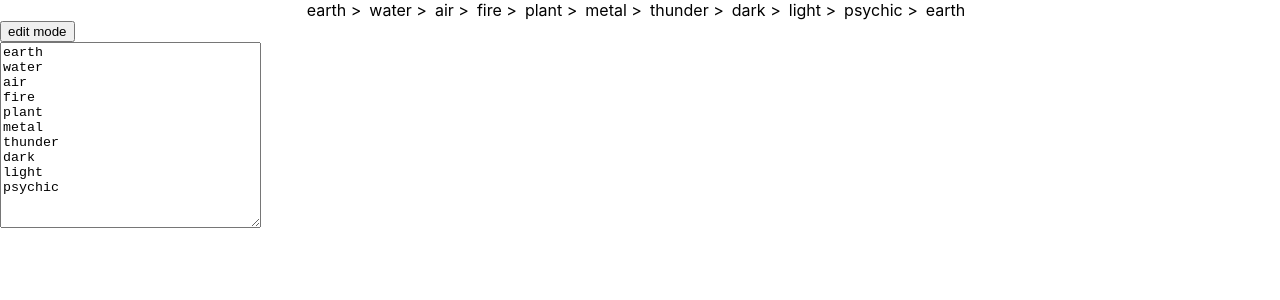
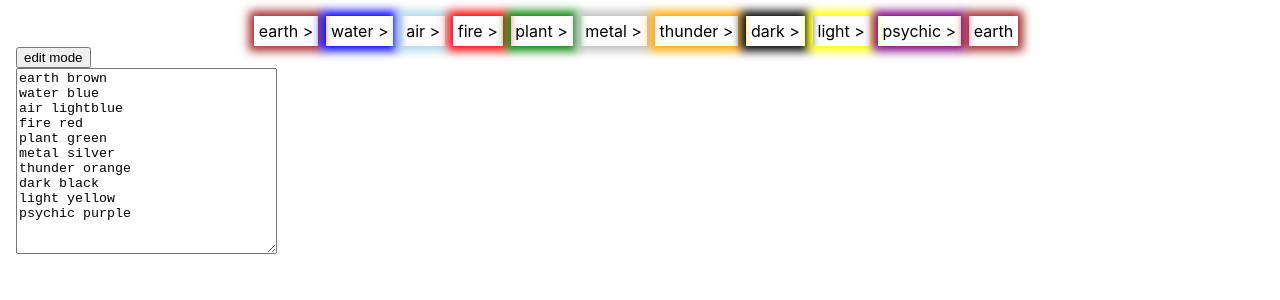
Before and after one commit to reergymerej/afew, a React (Create React App) app: page / in a window 1280 px wide. Both pictures are taken after a click on the button "edit mode". Shown: the top 300 px of the page. Built offline with nearby package versions, Linux system fonts and the light colour scheme.

Commit message:
Add colors

```diff
--- a/src/App.css
+++ b/src/App.css
@@ -1,11 +1,12 @@
 .App {
   display: flex;
   flex-direction: column;
+  margin: 1em;
 }
 
 .Board {
   flex: 1;
-  background: lightgray;
+  /* background: lightgray; */
   display: flex;
   flex-wrap: wrap;
 }
@@ -24,12 +25,14 @@
   width: 200px;
   height: 300px;
   background: #fff;
+  opacity: 0.3;
 }
 .Card.active {
   border: 5px solid black;
+  opacity: 1;
 }
 .Card.opponent {
-  border: 5px solid red;
+  opacity: 1;
 }
 .Card.flipped {
   background: #000;
@@ -42,6 +45,7 @@
 
 .KeyItem {
   margin-right: 0.5em;
+  padding: 0.3em;
 }
 
 .Value {
--- a/src/App.tsx
+++ b/src/App.tsx
@@ -12,12 +12,6 @@ import {Actions, initialState} from './types'
 const App = () => {
   const [state, dispatch] = useReducer(reducer, initialState)
 
-  const handeTypeListChange = (newTypes: string[]) => {
-    dispatch({
-      type: Actions.changeTypes,
-      value: newTypes,
-    })
-  }
 
   const handleEditToggle = () => {
     dispatch({
@@ -40,7 +34,7 @@ const App = () => {
       { state.isEditMode &&
         <div className="TypeList">
           <TypeList
-            onChange={handeTypeListChange}
+            dispatch={dispatch}
             types={state.types}
           />
         </div>
--- a/src/Card.tsx
+++ b/src/Card.tsx
@@ -1,6 +1,7 @@
 import React from 'react'
 import {CardType, CombatResult} from './types'
 import cx from 'classnames'
+import {getStyleForCardType} from './util'
 
 type CardProps = {
   cardType: CardType
@@ -24,16 +25,18 @@ const Card: React.FunctionComponent<CardProps> = (props: CardProps) => {
     hideModifier,
     onClick,
   } = props
+  const style = flipped ? undefined : getStyleForCardType(cardType)
   return (
     <div className={cx("Card", {
       active: isActivePlayer,
       opponent: isOpponent,
       flipped: flipped,
     })}
+      style={style}
       onClick={onClick}
     >
       <h1>
-        {cardType}
+        {cardType.name}
       </h1>
       <br />
       {!hideModifier && modifier !== null &&
--- a/src/Key.tsx
+++ b/src/Key.tsx
@@ -1,5 +1,6 @@
 import React from 'react'
 import {CardType} from './types'
+import {getStyleForCardType} from './util'
 
 type KeyProps = {
   cardTypes: CardType[],
@@ -14,9 +15,14 @@ const Key: React.FunctionComponent<KeyProps> = (props: KeyProps) => {
     <div>
       <div className="Key">
         { typesCopy.map((cardType, i, all) => {
+        const style = getStyleForCardType(cardType)
           return (
-            <div className="KeyItem" key={cardType + i}>
-              {cardType} {i < all.length - 1 && '>'}
+            <div
+              key={cardType.name + i}
+              className="KeyItem"
+              style={style}
+            >
+              {cardType.name} {i < all.length - 1 && '>'}
             </div>
           )
         })}
--- a/src/TypeList.tsx
+++ b/src/TypeList.tsx
@@ -1,33 +1,36 @@
 import React, {ChangeEvent} from 'react'
+import {Action, Actions, CardType} from './types'
+import {parseCardTypesText} from './util'
 
 
-const parseLines = (value: string): string[] => {
-    return value.split('\n')
-      .map(x => x.trim())
-      .filter(x => x)
-      .filter((x, i, all) => all.indexOf(x) === i)
+
+type TypeListProps = {
+  types: CardType[],
+  dispatch: React.Dispatch<Action>,
 }
 
-type TypeListProps = {
-  onChange: (values: string[]) => void,
-  types: string[],
+const typeToString = (value: CardType): string => {
+  return `${value.name} ${value.color || ''}`.trim()
 }
 
 const TypeList: React.FunctionComponent<TypeListProps> = ({
-  onChange,
+  dispatch,
   types,
 }: TypeListProps) => {
 
   const handleTextAreaChange = (event: ChangeEvent<HTMLTextAreaElement>) => {
-    const values = parseLines(event.target.value)
-    onChange(values)
+    const newTypes = parseCardTypesText(event.target.value)
+    dispatch({
+      type: Actions.changeTypes,
+      value: newTypes,
+    })
   }
 
   return (
     <div className="TypeList">
       <textarea
         onChange={handleTextAreaChange}
-        defaultValue={types.join('\n')}
+        defaultValue={types.map(typeToString).join('\n')}
         cols={30}
         rows={12}
       />
--- a/src/reducer.ts
+++ b/src/reducer.ts
@@ -57,6 +57,15 @@ const reducer = (state: State, action: Action): State => {
       }
     }
 
+    case Actions.setPlayerDieRoll: {
+      throw new Error('not implemented')
+      return {
+        ...state,
+        // TODO: add player die roll
+
+      }
+    }
+
     default:
       throw Error(`unhandled action in reducer: "${Actions[action.type]}"`)
   }
--- a/src/types.ts
+++ b/src/types.ts
@@ -1,4 +1,9 @@
-export type CardType = string
+import {parseCardTypesText} from "./util"
+
+export type CardType = {
+  name: string,
+  color?: string,
+}
 
 export type Player = {
   cardType: CardType,
@@ -11,23 +16,25 @@ export enum GameMode {
   battle,
 }
 
-export const cardTypes: CardType[] = [
-  'earth',
-  'water',
-  'air',
-  'fire',
-  'plant',
-  'metal',
-  'thunder',
-  'dark',
-  'light',
-  'psychic',
-]
+const savedTypesDefs = `
+earth brown
+water blue
+air lightblue
+fire red
+plant green
+metal silver
+thunder orange
+dark black
+light yellow
+psychic purple
+`
+
+export const cardTypes: CardType[] = parseCardTypesText(savedTypesDefs)
 
 
 export type State = {
   players: Player[],
-  types: string[],
+  types: CardType[],
   activePlayerTypeChosen: boolean,
   isEditMode: boolean,
   activePlayerIndex: number,
@@ -72,6 +79,7 @@ export enum Actions {
   toggleEditMode,
   nextGameMode,
   selectOpponent,
+  setPlayerDieRoll,
 }
 
 export type Action = {
--- /dev/null
+++ b/src/util.ts
@@ -0,0 +1,33 @@
+import {CardType} from "./types";
+
+type Style = {
+  background?: string,
+  boxShadow?: string,
+}
+
+export const getStyleForCardType = (cardType: CardType): Style => {
+  const { color } = cardType
+  return {
+    // background: color,
+    boxShadow: color && `0px 0px 9px 5px ${color}`,
+  }
+}
+
+const parseLines = (value: string): string[] => {
+    return value.split('\n')
+      .map(x => x.trim())
+      .filter(x => x)
+      .filter((x, i, all) => all.indexOf(x) === i)
+}
+
+export const parseCardTypesText = (text: string): CardType[] => {
+  const lines = parseLines(text)
+  const newTypes = lines.map((line): CardType => {
+    const parts = line.split(/\s+/)
+    return {
+      name: parts[0],
+      color: parts[1] || undefined,
+    }
+  })
+  return newTypes
+}
```
